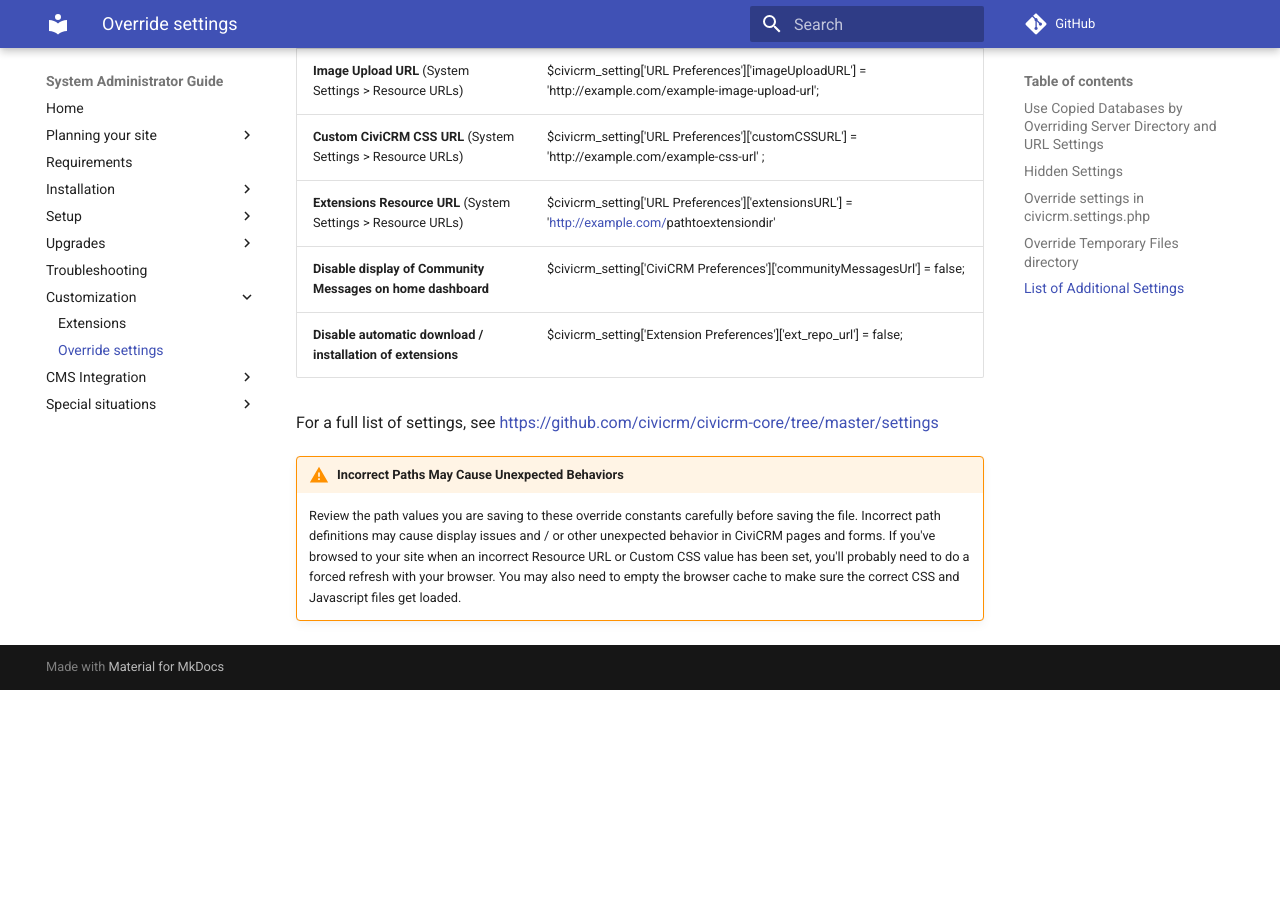
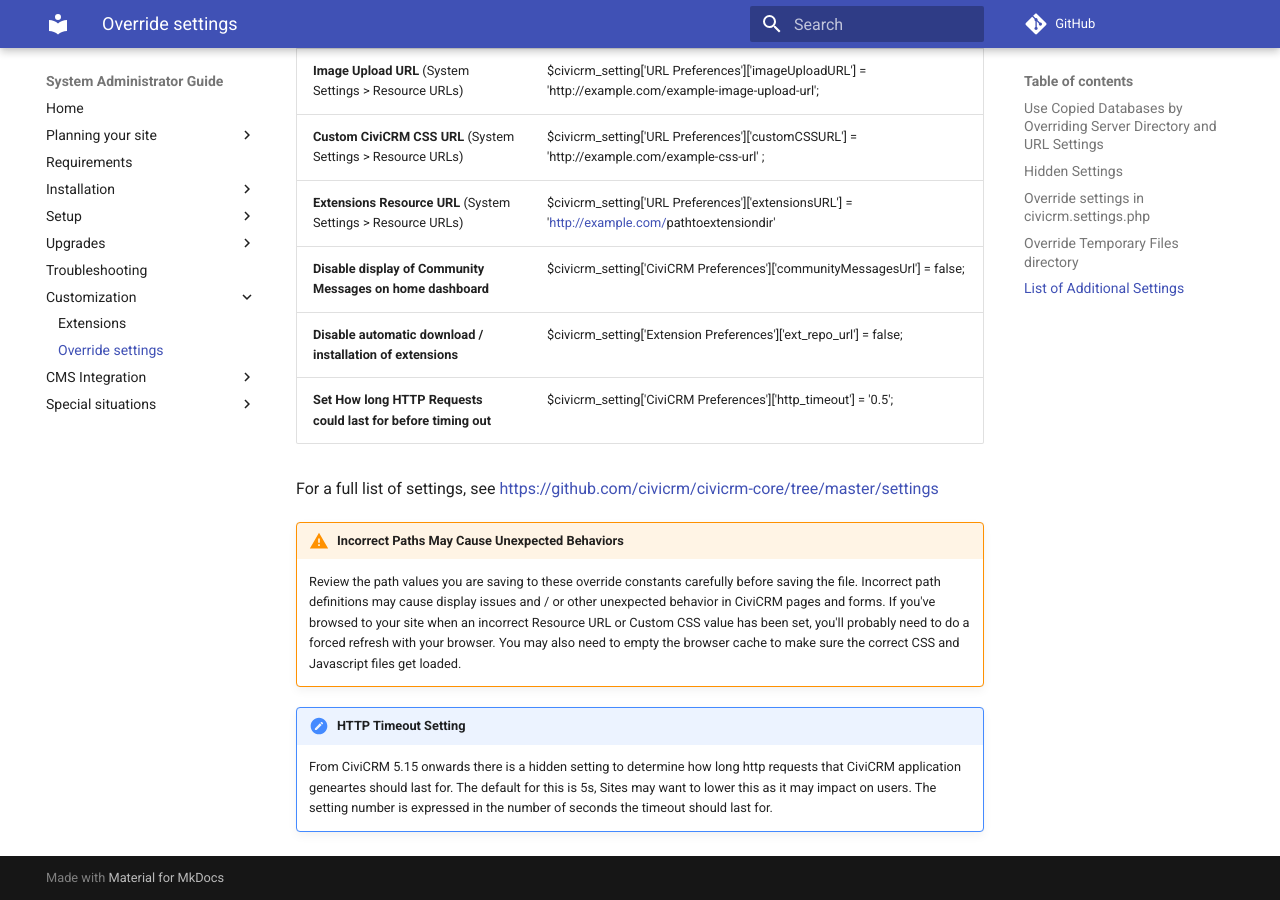
Before and after one commit to civicrm/civicrm-sysadmin-guide, an MkDocs documentation site: the page built from docs/customize/settings.md, in a window 1280 px wide and 900 px high, scrolled down 2015 px. Built offline with MkDocs 1.6.1 and Material for MkDocs 9.7.7, drawn with Linux system fonts in a browser that asks for light colours; comment, search, counter and statistics services are not loaded; old or Windows-style settings are respelled for this version of MkDocs; before the commit the page ends 2705 px from its top, so only the background shows below that.

Commit message:
dev/core#1035 Document HTTP timeout setting

```diff
--- a/docs/customize/settings.md
+++ b/docs/customize/settings.md
@@ -51,9 +51,14 @@ The table below shows some of the settings file "constants" which will override
 | **Extensions Resource URL** (System Settings > Resource URLs) | $civicrm_setting['URL Preferences']['extensionsURL'] = '[http://example.com/](http://example.com/)pathtoextensiondir' |
 | **Disable display of Community Messages on home dashboard** | $civicrm_setting['CiviCRM Preferences']['communityMessagesUrl'] = false; |
 | **Disable automatic download / installation of extensions** | $civicrm_setting['Extension Preferences']['ext_repo_url'] = false; |
+| **Set How long HTTP Requests could last for before timing out** | $civicrm_setting['CiviCRM Preferences']['http_timeout'] = '0.5'; |
 
 For a full list of settings, see [https://github.com/civicrm/civicrm-core/tree/master/settings](https://github.com/civicrm/civicrm-core/tree/master/settings)
 
 !!! warning "Incorrect Paths May Cause Unexpected Behaviors"
 
     Review the path values you are saving to these override constants carefully before saving the file. Incorrect path definitions may cause display issues and / or other unexpected behavior in CiviCRM pages and forms. If you've browsed to your site when an incorrect Resource URL or Custom CSS value has been set, you'll probably need to do a forced refresh with your browser. You may also need to empty the browser cache to make sure the correct CSS and Javascript files get loaded.
+
+!!! notice "HTTP Timeout Setting"
+
+    From CiviCRM 5.15 onwards there is a hidden setting to determine how long http requests that CiviCRM application geneartes should last for. The default for this is 5s, Sites may want to lower this as it may impact on users. The setting number is expressed in the number of seconds the timeout should last for.
```
